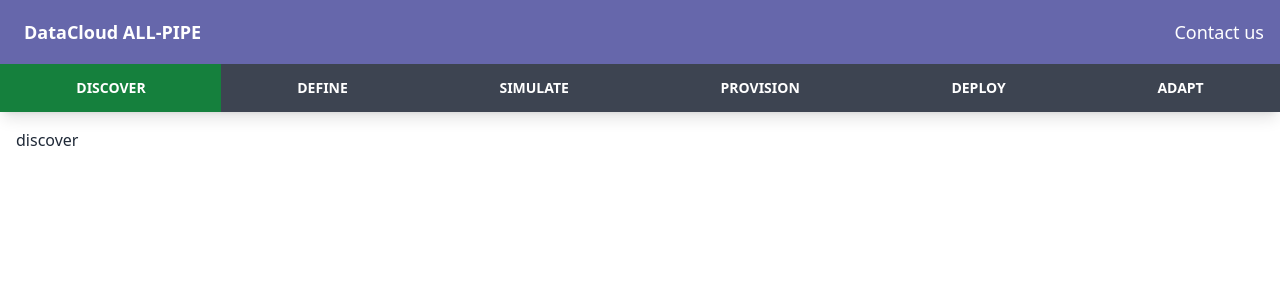
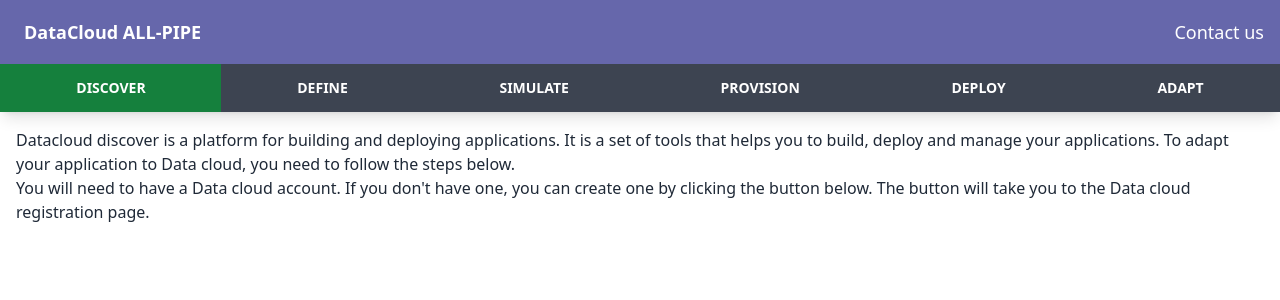
Before and after one commit to DataCloud-project/ALL-PIPE, a Vue app: page /#/discover in a window 1280 px wide. Shown: the top 300 px of the page. Built offline with nearby package versions, Linux system fonts and the light colour scheme.

Commit message:
🎨 Mockup

```diff
--- a/src/views/AdaptView.vue
+++ b/src/views/AdaptView.vue
@@ -1,3 +1,17 @@
 <template>
-  <div>hello home</div>
+  <div
+    class="hero min-h-screen bg-gradient-to-br from-violet-100 to-orange-100"
+  >
+    <div class="text-center hero-content">
+      <div class="max-w-md">
+        <p class="mb-5">
+          Data cloud is a platform for building and deploying applications. It
+          is a set of tools that helps you to build, deploy and manage your
+          applications. To adapt your application to Data cloud, you need to
+          follow the steps below.
+        </p>
+        <button class="btn btn-primary">Adapt</button>
+      </div>
+    </div>
+  </div>
 </template>
--- a/src/views/DeployView.vue
+++ b/src/views/DeployView.vue
@@ -1,3 +1,7 @@
 <template>
-  <div>deploy</div>
+  <div class="flex justify-center items-center">
+    <div class="mockup-code w-3/6">
+      <pre data-prefix="$"><code>datacloud deploy</code></pre>
+    </div>
+  </div>
 </template>
--- a/src/views/DiscoverView.vue
+++ b/src/views/DiscoverView.vue
@@ -1,3 +1,15 @@
 <template>
-  <div>discover</div>
+  <div>
+    <p class="prose text-base-content">
+      Datacloud discover is a platform for building and deploying applications.
+      It is a set of tools that helps you to build, deploy and manage your
+      applications. To adapt your application to Data cloud, you need to follow
+      the steps below.
+      <br />
+      You will need to have a Data cloud account. If you don't have one, you can
+      create one by clicking the button below. The button will take you to the
+      Data cloud registration page.
+      <br />
+    </p>
+  </div>
 </template>
--- a/src/views/ProvisionView.vue
+++ b/src/views/ProvisionView.vue
@@ -1,3 +1,7 @@
 <template>
-  <div>provision</div>
+  <div class="flex justify-center items-center">
+    <div class="mockup-code w-3/6">
+      <pre data-prefix="$"><code>datacloud provision</code></pre>
+    </div>
+  </div>
 </template>
--- a/src/views/SimulateView.vue
+++ b/src/views/SimulateView.vue
@@ -1,5 +1,5 @@
 <template>
-  <iframe class="bg-pink-400 p-0" :src="simulateUrl">simulate</iframe>
+  <iframe class="p-0" :src="simulateUrl">simulate</iframe>
 </template>
 
 <script setup lang="ts">
```
